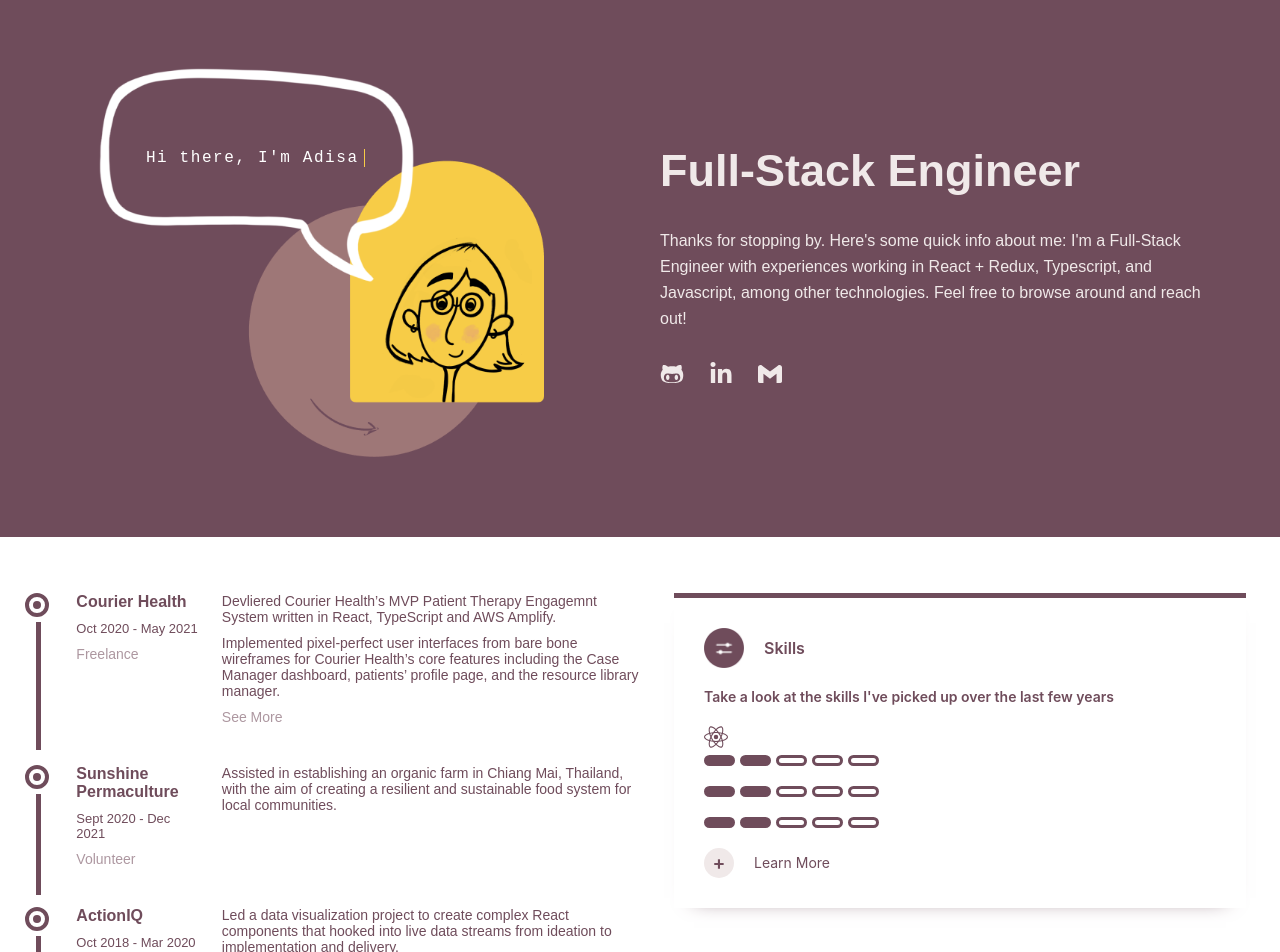
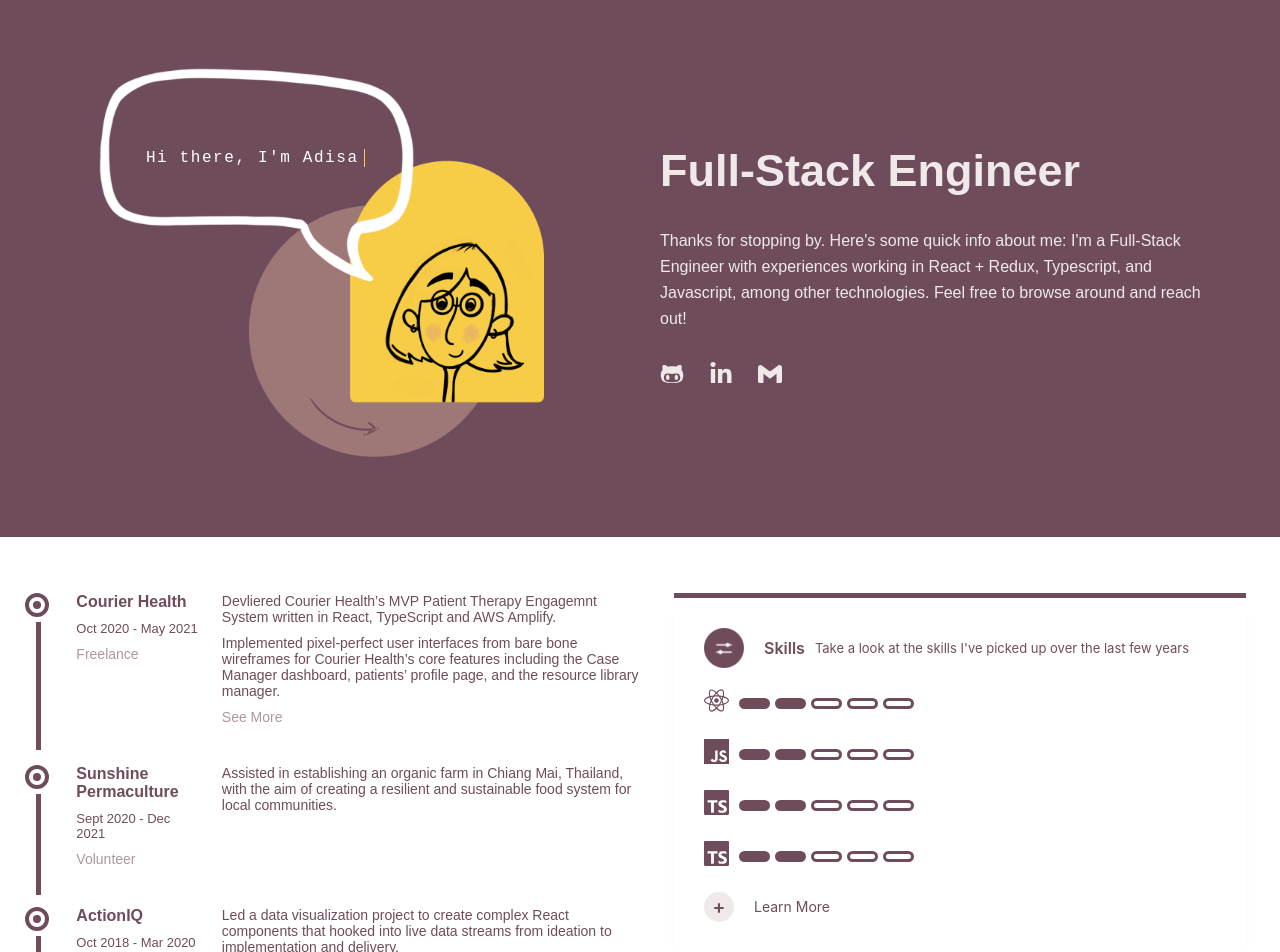
Before and after one commit to adisa-di/portfolio, a React (Create React App) app: page / in a window 1280 px wide. Shown: the top 952 px of the page. Built offline with nearby package versions, Linux system fonts and the light colour scheme.

Commit message:
progress bar

```diff
--- a/src/App.css
+++ b/src/App.css
@@ -42,6 +42,17 @@
   flex-direction: column;
 }
 
+.skill_container {
+  display: flex;
+  align-items: center;
+  margin-bottom: 20px;
+}
+
+.skill_icon {
+  font-size: 25px;
+  margin-right: 10px;
+}
+
 /* .info_cards > div {
   margin-bottom: 20px;
 } */
--- a/src/App.js
+++ b/src/App.js
@@ -8,7 +8,7 @@ import { Spacer } from './components/Spacer/Spacer';
 import { Resume } from './components/Resume/Resume';
 import { Title, Normal } from './components/Text';
 import { FaGithubAlt, FaLinkedinIn } from 'react-icons/fa';
-import { SiReact } from 'react-icons/si';
+import { SiReact, SiJavascript, SiTypescript } from 'react-icons/si';
 import { TypeWriter } from './components/Typewriter/Typewriter';
 
 // icons
@@ -53,12 +53,30 @@ function App() {
             title="Skills"
             icon={icon_skills}
             description="Take a look at the skills I've picked up over the last few years">
-              <div style={{ fontSize: "24px" }}>
-                <SiReact/>
+              <div className='skill_container'>
+                <div className='skill_icon'>
+                  <SiReact/>
+                </div>
+                <ProgressBar/>
               </div>
-              <ProgressBar/>
-              <ProgressBar/>
-              <ProgressBar/>
+              <div className='skill_container'>
+                <div className='skill_icon'>
+                  <SiJavascript/>
+                </div>
+                <ProgressBar/>
+              </div>
+              <div className='skill_container'>
+                <div className='skill_icon'>
+                  <SiTypescript/>
+                </div>
+                <ProgressBar/>
+              </div>
+              <div className='skill_container'>
+                <div className='skill_icon'>
+                  <SiTypescript/>
+                </div>
+                <ProgressBar/>
+              </div>
             </Card>
           <Card
             title="Projects"
--- a/src/components/Card/Card.css
+++ b/src/components/Card/Card.css
@@ -17,6 +17,7 @@
   color: #6f4c5b;
   font-weight: 600;
   align-items: center;
+  margin-bottom: 20px;
 }
 
 .card_icon {
@@ -38,11 +39,15 @@
   color: #6f4c5b;
 }
 
-.card_header {
-  margin-bottom: 20px;
+.description {
+  margin-left: 10px;
+  font-weight: normal;
+  font-size: 13px;
 }
 
-.description {
-  margin-bottom: 20px;
-  font-weight: 600;
+.card_body {
+  display: flex;
+  flex-direction: column;
+  height: 150 px;
+  flex-wrap: wrap;
 }
--- a/src/components/Card/Card.js
+++ b/src/components/Card/Card.js
@@ -7,12 +7,12 @@ const Card = ({ title, icon, description, children }) => {
     <div className='card_container'>
       <div className='card_header'>
         <img src={icon} alt='skills' className='card_icon'/>
-        <div class='card_title'>{title}</div>
+        <div className='card_title'>{title}</div>
+        <div className='description'>{description}</div>
       </div>
-      <div className='description'>
-        {description}
+      <div className='card_body'>
+        { children }
       </div>
-      { children }
       <div className='learn_more'>
         <PlusButton/>
         <span>Learn More</span>
--- a/src/components/ProgressBar/ProgressBar.css
+++ b/src/components/ProgressBar/ProgressBar.css
@@ -16,5 +16,4 @@
 
 .progress_bar {
   display: flex;
-  margin-bottom: 20px;
 }
```
